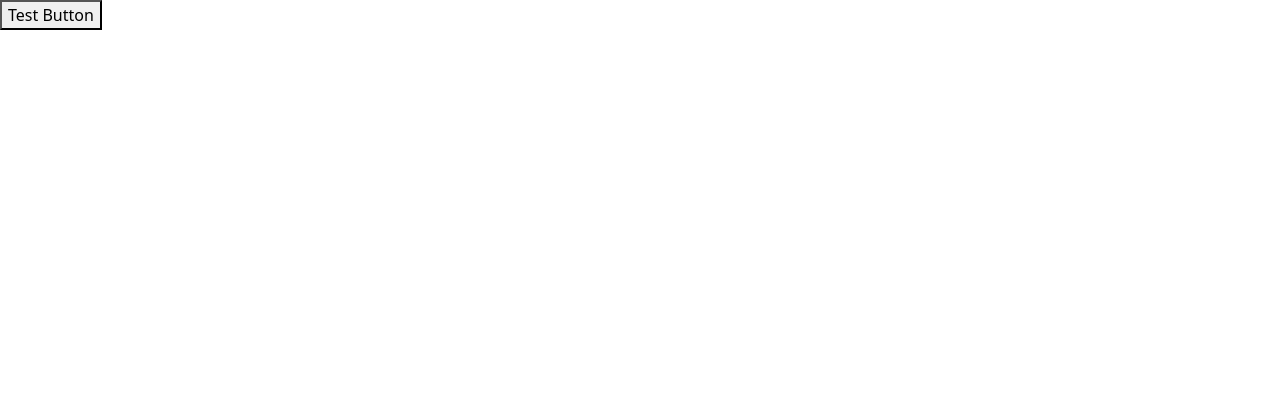
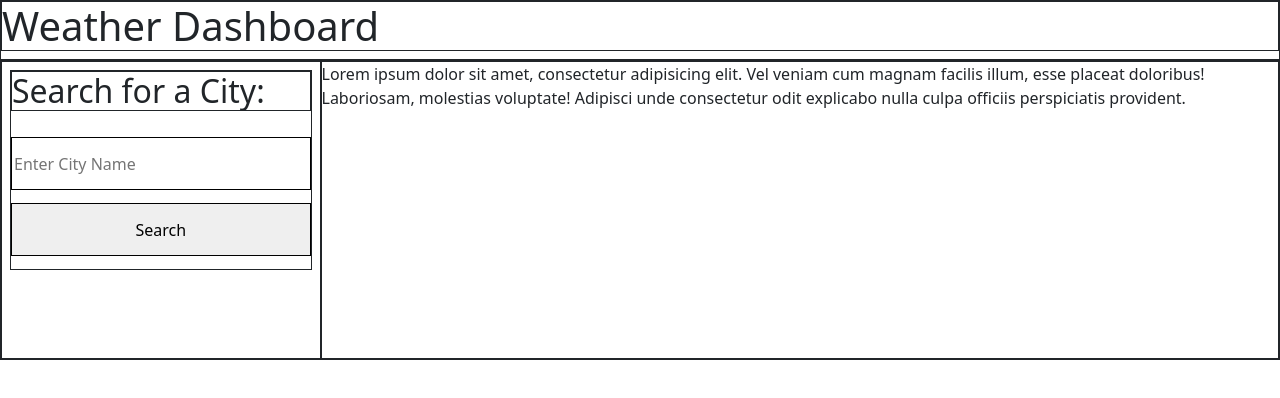
Before and after one commit to spence22eric/Weather-Dashboard, a plain HTML site: page index.html in a window 1280 px wide. Drawn offline with nearby package versions, Linux system fonts and the light colour scheme.

Commit message:
spacing and input elements

```diff
--- a/assets/css/styles.css
+++ b/assets/css/styles.css
@@ -0,0 +1,24 @@
+body * {
+    border: solid 1px;
+}
+
+.main-layout {
+    display: grid;
+    grid-template-columns: 1fr;
+    grid-template-rows: 1fr 5fr;
+}
+
+.main {
+    display: grid;
+    grid-template-columns: 1fr 3fr;
+}
+.search-form {
+    display: grid;
+    grid-template-columns: 1fr;
+    grid-template-rows: 1fr 1fr 1fr;
+    margin: .5em;
+}
+
+.search-form > * {
+    margin-bottom: .8em;
+}
--- a/index.html
+++ b/index.html
@@ -14,19 +14,33 @@
         crossorigin="anonymous"></script>
     <script src="https://code.jquery.com/jquery-3.6.0.min.js"
         integrity="sha256-/xUj+3OJU5yExlq6GSYGSHk7tPXikynS7ogEvDej/m4=" crossorigin="anonymous"></script>
-    <link rel="stylesheet" href="./assets/css/styles.css">
-    <script src="./assets/js/script.js" async defer></script>
-    <script src="https://cdn.jsdelivr.net/npm/bootstrap@5.1.3/dist/js/bootstrap.bundle.min.js"
+        <script src="./assets/js/script.js" async defer></script>
+        <script src="https://cdn.jsdelivr.net/npm/bootstrap@5.1.3/dist/js/bootstrap.bundle.min.js"
         integrity="sha384-ka7Sk0Gln4gmtz2MlQnikT1wXgYsOg+OMhuP+IlRH9sENBO0LRn5q+8nbTov4+1p"
         crossorigin="anonymous"></script>
-    <script src="https://code.jquery.com/ui/1.13.1/jquery-ui.min.js"
+        <script src="https://code.jquery.com/ui/1.13.1/jquery-ui.min.js"
         integrity="sha256-eTyxS0rkjpLEo16uXTS0uVCS4815lc40K2iVpWDvdSY=" crossorigin="anonymous"></script>
+        <link rel="stylesheet" href="./assets/css/styles.css">
 </head>
 
-<body>
-    <div>
-        <button id="test">Test Button</button>
-    </div>
+<body class="main-layout">
+    <header class="header">
+        <h1>Weather Dashboard</h1>
+    </header>
+
+    <main class="main">
+        <section class="city-search">
+            <section class="search-form">
+                <h2>Search for a City:</h2>
+                <input type="text" id="search" placeholder="Enter City Name">
+                <button class="search-btn" id="search-btn">Search</button>
+            </section>
+        </section>
+
+        <section class="city-results">
+            Lorem ipsum dolor sit amet, consectetur adipisicing elit. Vel veniam cum magnam facilis illum, esse placeat doloribus! Laboriosam, molestias voluptate! Adipisci unde consectetur odit explicabo nulla culpa officiis perspiciatis provident.
+        </section>
+    </main>
 </body>
 
 </html>
```
